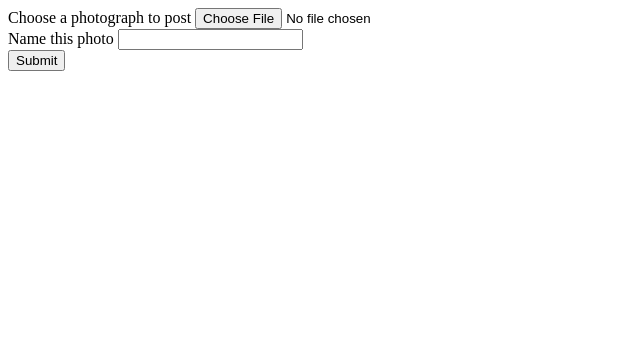
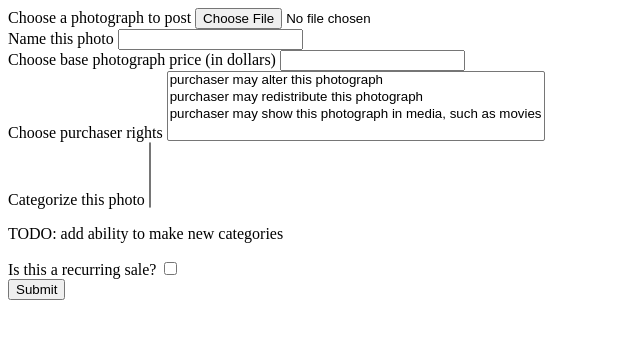
Before and after one commit to Matt-Crow/PreciousPhotographyShop, a Spring app: page /postPhotographFormPage in a window 1280 px wide. Shown: the top 339 px of the page, without its empty margins (0-640 px from the left). Run offline with Thymeleaf, Linux system fonts and the light colour scheme; the template is opened without the code that fills it, so the values that code supplies are empty.

Commit message:
form responses are proving a pain to parse

```diff
--- a/src/main/java/PreciousPhotographyShop/databaseInterface/DatabaseInterface.java
+++ b/src/main/java/PreciousPhotographyShop/databaseInterface/DatabaseInterface.java
@@ -2,6 +2,7 @@
 
 import PreciousPhotographyShop.model.Photograph;
 import PreciousPhotographyShop.model.User;
+import java.util.List;
 
 /**
  * Notice how this specifies WHAT the system can do, not HOW it does it.
@@ -14,4 +15,5 @@
     public void storePhotograph(Photograph photo);
     public Photograph getPhotograph(String id, boolean withWatermark);
     public Photograph[] getPhotographsByCategory(String[] categories);
+    public List<String> getAllCategories();
 }
--- a/src/main/resources/templates/postPhotographFormPage.html
+++ b/src/main/resources/templates/postPhotographFormPage.html
@@ -15,6 +15,30 @@
                 <input name="name" type="text"/>
             </div>
             <div>
+                <label for="price">Choose base photograph price (in dollars)</label>
+                <!--https://stackoverflow.com/questions/14650932/set-value-to-currency-in-input-type-number-->
+                <input name="price" type="number" step="0.01"/>
+            </div>
+            <div>
+                <label for="rights">Choose purchaser rights</label>
+                <select name="rights" id="rights" multiple>
+                    <option value="edit">purchaser may alter this photograph</option>
+                    <option value="distribute">purchaser may redistribute this photograph</option>
+                    <option value="display">purchaser may show this photograph in media, such as movies</option>
+                </select>
+            </div>
+            <div>
+                <label for="categories">Categorize this photo</label>
+                <select name="categories" id="categories" multiple="">
+                    <option th:each="categoryName : ${categoryNames}" name="category" th:value="${categoryName}" th:text="${categoryName}"></option>
+                </select>
+                <p>TODO: add ability to make new categories</p>
+            </div>
+            <div>
+                <label for="isRecurring">Is this a recurring sale?</label>
+                <input type="checkbox" id="isRecurring" name="isRecurring"/>
+            </div>
+            <div>
                 <input type="submit" value="Submit" />
             </div>
         </form>
```
Also changed, not shown: src/main/java/PreciousPhotographyShop/databaseInterface/BadExampleDatabase.java (+11 -0 lines), src/main/java/PreciousPhotographyShop/databaseInterface/RealDatabaseInterface.java (+12 -0 lines), src/main/java/PreciousPhotographyShop/start/TestController.java (+10 -5 lines).
